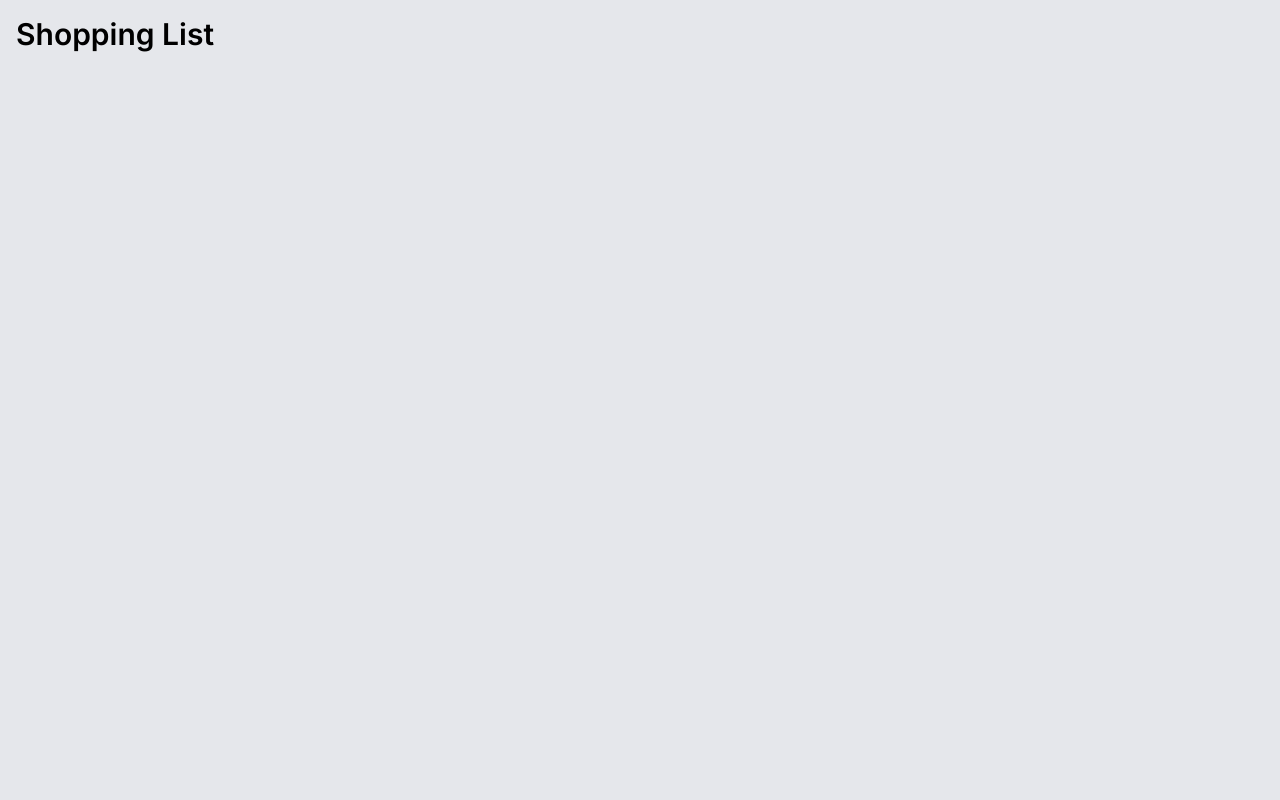
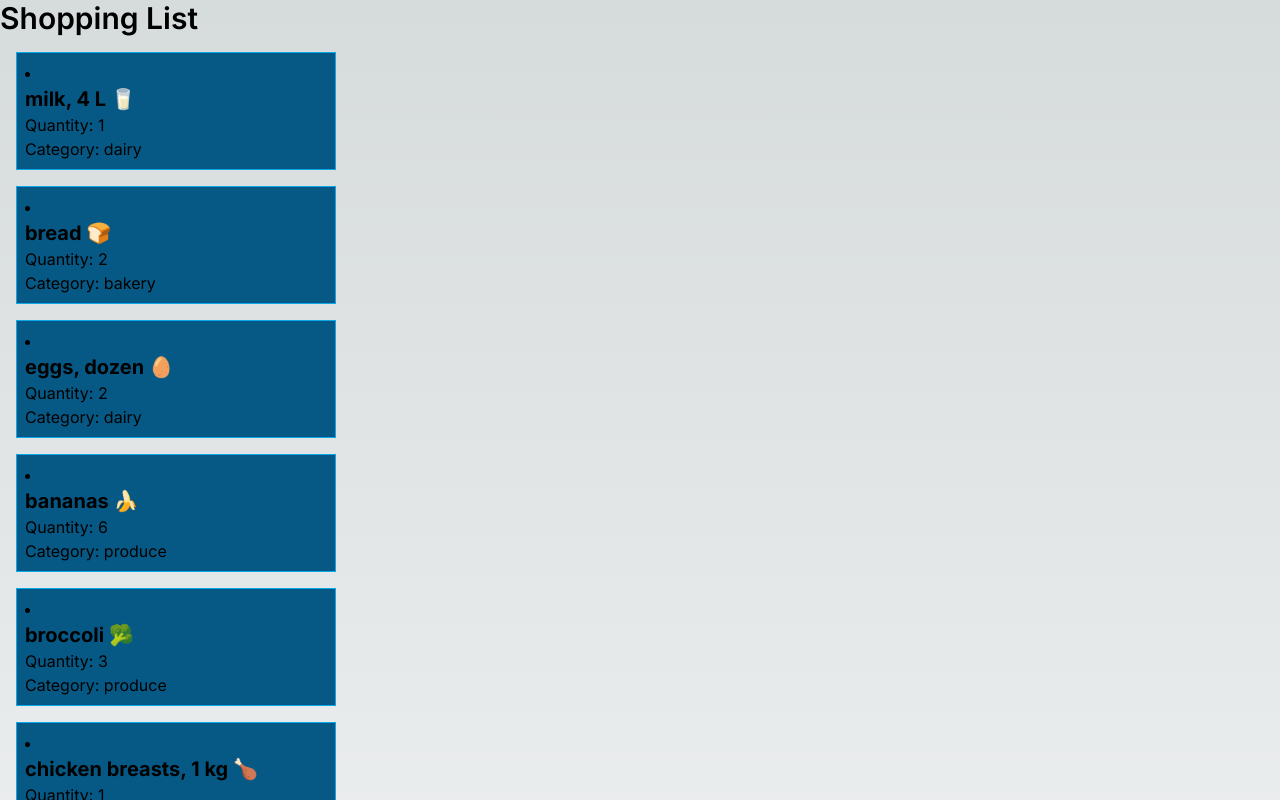
Before and after one commit to kelvinvu19/cprg306-assignments, a Next.js app: page /week3 in a window 1280 px wide. Shown: the top 800 px of the page. Built offline with nearby package versions, Linux system fonts and the light colour scheme.

Commit message:
Update page.js

```diff
--- a/app/week3/page.js
+++ b/app/week3/page.js
@@ -4,7 +4,7 @@ import ItemList from "./item-list";
 export default function Page() {
   return (
     <main>
-      <h1 className="text-3xl font-semibold mb-4 bg-gray-200 min-h-screen p-4 ">
+      <h1 className="text-3xl font-semibold ">
       Shopping List
       </h1>
       <ItemList />
```
